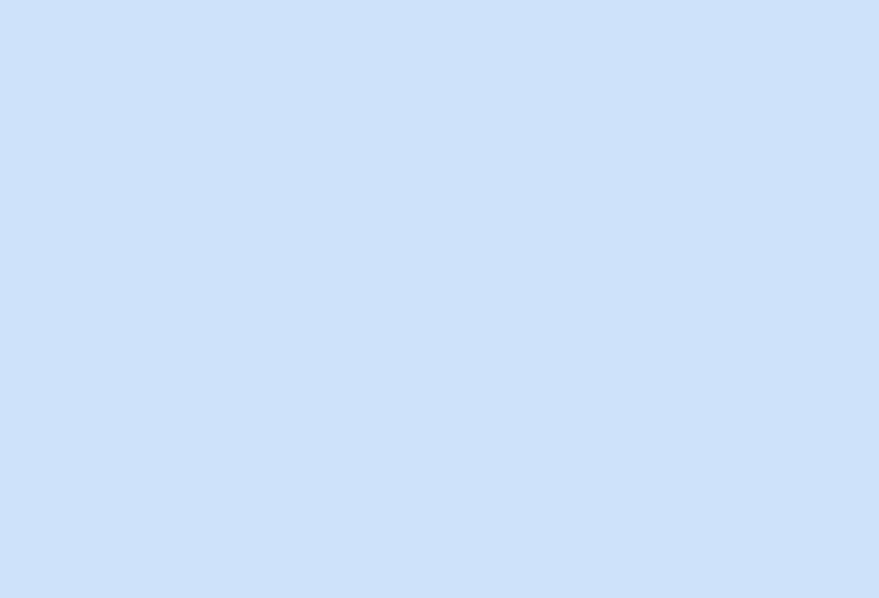
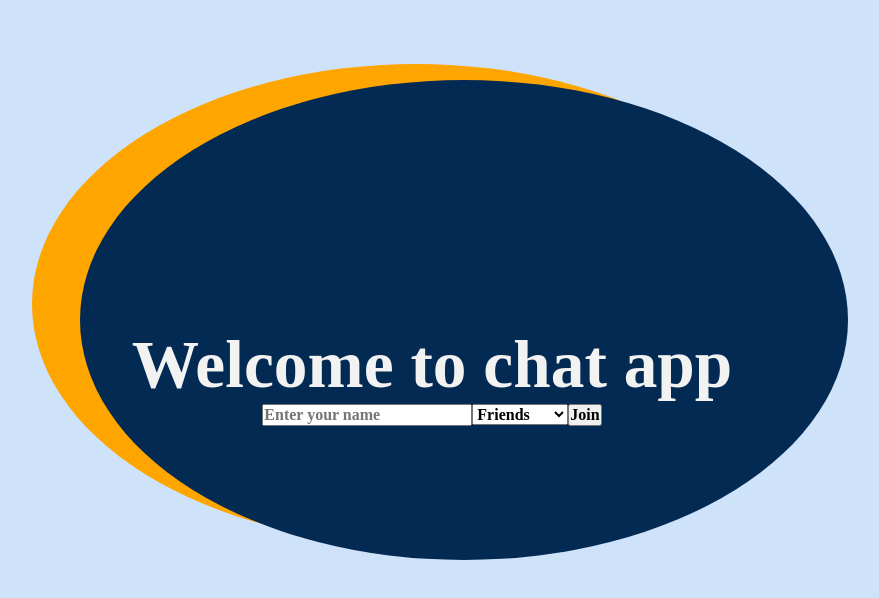
Before and after one commit to AwE9800/Chat-Project, a React (Vite) app in the folder frontendProject/: page /selectRoms in a window 1280 px wide. Before the commit this address had no page. Shown: the top 598 px of the page, without its empty margins (208-1087 px from the left). Built offline with nearby package versions, Linux system fonts and the light colour scheme.

Commit message:
skapade selectRoms

```diff
--- a/frontendProject/src/App.jsx
+++ b/frontendProject/src/App.jsx
@@ -3,6 +3,7 @@ import "./App.css";
 import Login from "./login/login";
 import FirstPage from "./firstPage/FirstPage";
 import Register from "./register/register";
+import SelectRoms from "./selectRoms/selectRoms";
 
 function App() {
   const token = sessionStorage.getItem("token");
@@ -18,6 +19,7 @@ function App() {
               element={token ? alert("välkommen") : <Login />}
             />
             <Route path="/register" element={<Register />} />
+            <Route path="/selectRoms" element={<SelectRoms />} />
           </Routes>
         </main>
       </Router>
--- /dev/null
+++ b/frontendProject/src/selectRoms/selectRoms.css
@@ -0,0 +1,146 @@
+html {
+  display: flex;
+  align-items: center;
+  justify-content: center;
+  text-align: center;
+  height: 100%;
+}
+
+body {
+  margin: 0;
+  padding-bottom: 3rem;
+  font-family: sans-serif;
+  background-color: rgb(3, 42, 83);
+}
+
+#username-form {
+  flex-grow: 1;
+  border: none;
+}
+
+#username-input {
+  margin-right: 10px;
+  background-color: white;
+  color: #066b80;
+  border: none;
+  border-radius: 0.4rem;
+  padding: 0.5rem;
+  text-align: center;
+  font-size: 16px;
+  flex-grow: 2;
+}
+#username-input:focus {
+  outline: none;
+}
+
+#room-select {
+  margin-right: 10px;
+  background-color: #066b80;
+  color: white;
+  border: none;
+  border-radius: 0.4rem;
+  flex-grow: 1;
+  padding: 0.5rem;
+  text-align: center;
+  font-size: 16px;
+  cursor: pointer;
+}
+
+#join-button {
+  flex-grow: 1;
+  background-color: #066b80;
+  color: white;
+  border: none;
+  border-radius: 0.4rem;
+  padding: 0.55rem;
+  text-align: center;
+  text-decoration: none;
+  display: inline-block;
+  font-size: 16px;
+  cursor: pointer;
+}
+
+#chat-room {
+  display: none;
+}
+
+#messages {
+  height: 30vh;
+  list-style-type: none;
+  margin: 0;
+  padding: 0;
+  text-align: left;
+  border-radius: 0.5rem;
+  overflow-y: auto;
+  overflow-x: auto;
+}
+
+#messages > li {
+  padding: 10px;
+  margin-bottom: 5px;
+  color: white;
+  border-radius: 0.5rem;
+  border: 1px solid #f2f2f2;
+  margin-right: 0.5rem;
+}
+
+#messages > li:nth-child(odd) {
+  background-color: #f2f2f2;
+  color: black;
+}
+
+h1 {
+  color: #f2f2f2;
+  text-align: center;
+  font-size: 4rem;
+  font-weight: 700;
+}
+.StyleInput {
+  margin-block: 0.8rem;
+  background-color: white;
+  color: #066b80;
+  border: none;
+  border-radius: 0.4rem;
+  padding: 0.5rem;
+  text-align: center;
+  font-size: 16px;
+  flex-grow: 2;
+}
+.buttonInput {
+  flex-grow: 2;
+  background-color: #066b80;
+  color: white;
+  border: none;
+  border-radius: 0.4rem;
+  padding: 0.55rem;
+  text-align: center;
+  text-decoration: none;
+  display: inline-block;
+  font-size: 16px;
+  cursor: pointer;
+  margin-inline: 0.5rem;
+}
+
+.effectOne {
+  top: 4rem;
+  left: 15rem;
+  right: 5rem;
+  position: absolute;
+  width: 60vw;
+  height: 60vh;
+  border-radius: 50%;
+  background-color: orange;
+  z-index: -2;
+}
+
+.effectTwo {
+  top: 5rem;
+  left: 18rem;
+  right: 5rem;
+  position: absolute;
+  width: 60vw;
+  height: 60vh;
+  border-radius: 50%;
+  background-color: rgb(3, 42, 83);
+  z-index: -1;
+}
--- /dev/null
+++ b/frontendProject/src/selectRoms/selectRoms.jsx
@@ -0,0 +1,66 @@
+import React, { useState } from "react";
+
+import "./selectRoms.css";
+
+function SelectRoms() {
+  const [username, setUsername] = useState("");
+  const [room, setRoom] = useState("Friends");
+  const [message, setMessage] = useState("");
+  const [messages, setMessages] = useState([]);
+
+  const handleJoin = () => {
+    console.log(`Joined room ${room} as ${username}`);
+  };
+
+  const handleSubmit = (e) => {
+    e.preventDefault();
+    if (message) {
+      setMessages([...messages, message]);
+      setMessage("");
+    }
+  };
+
+  return (
+    <div>
+      <h1>Welcome to chat app</h1>
+      <div className="effectOne"></div>
+      <div className="effectTwo"></div>
+
+      <div style={{ display: !username ? "block" : "none" }}>
+        <input
+          type="text"
+          placeholder="Enter your name"
+          value={username}
+          onChange={(e) => setUsername(e.target.value)}
+        />
+        <select value={room} onChange={(e) => setRoom(e.target.value)}>
+          <option value="Friends">Friends</option>
+          <option value="Love room">Love room</option>
+          <option value="Gamers">Gamers</option>
+        </select>
+        <button onClick={handleJoin}>Join</button>
+      </div>
+
+      <div style={{ display: username ? "block" : "none" }}>
+        <ul id="messages">
+          {messages.map((msg, index) => (
+            <li key={index}>{msg}</li>
+          ))}
+        </ul>
+        <form onSubmit={handleSubmit}>
+          <input
+            className="StyleInput"
+            value={message}
+            onChange={(e) => setMessage(e.target.value)}
+            autoComplete="off"
+          />
+          <button className="buttonInput" type="submit">
+            Send
+          </button>
+        </form>
+      </div>
+    </div>
+  );
+}
+
+export default SelectRoms;
```
